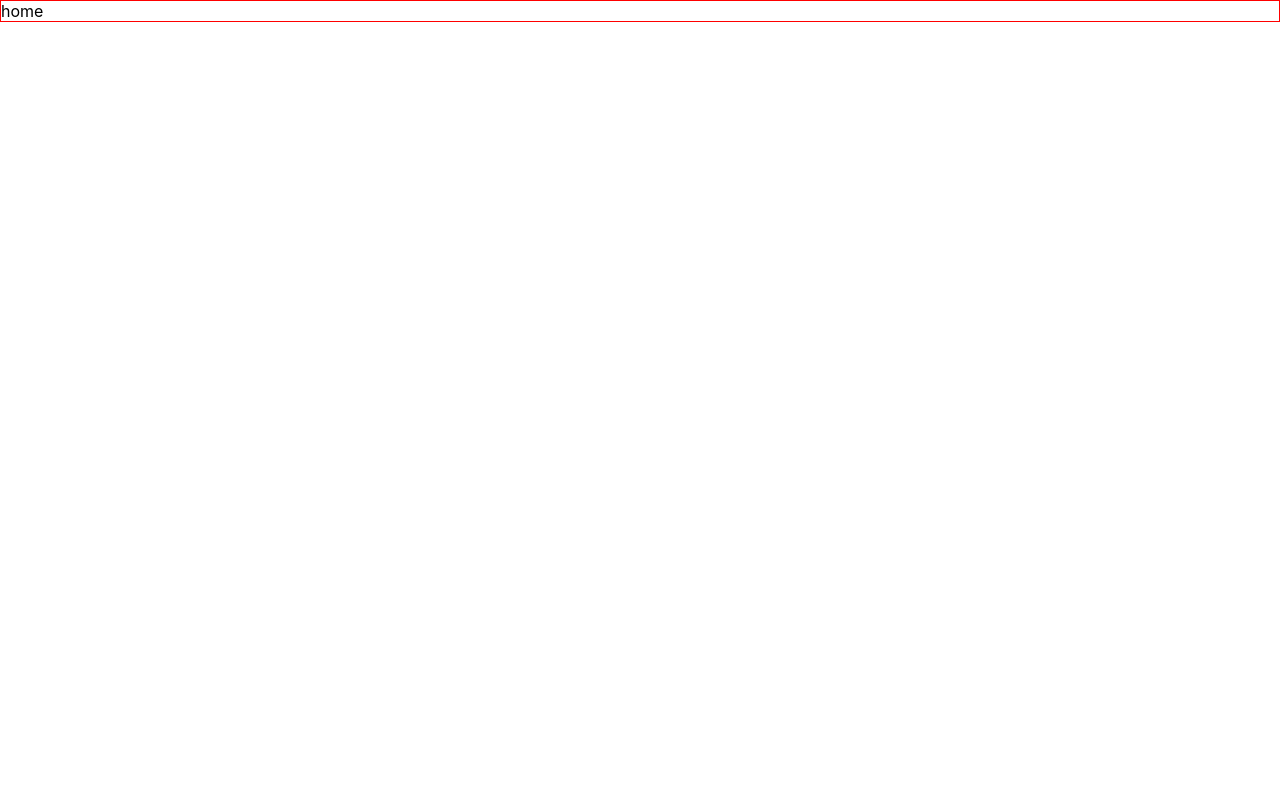
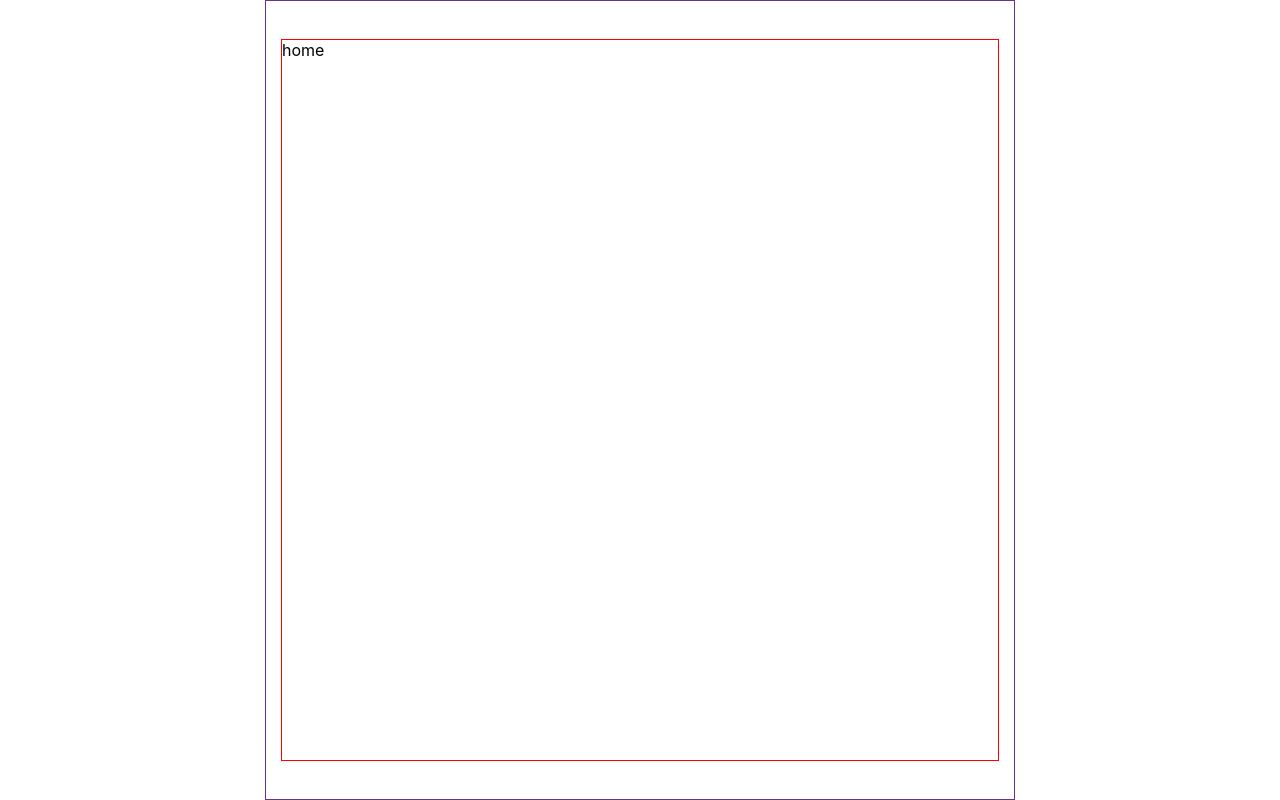
Before and after one commit to KBTI/Front, a React (Create React App) app: page / in a window 1280 px wide. Built offline with nearby package versions, Linux system fonts and the light colour scheme.

Commit message:
ADD Layout 추가

```diff
--- a/src/App.tsx
+++ b/src/App.tsx
@@ -1,17 +1,19 @@
 import React from 'react';
-import logo from './logo.svg';
 import './App.css';
-import { BrowserRouter as Router, Switch, Route, Link } from 'react-router-dom';
+import { BrowserRouter as Router, Switch, Route } from 'react-router-dom';
 import Home from './components/Home';
 import Result from './components/Result';
+import Layout from './components/common/Layout';
 
-function App() {
+function App(): JSX.Element {
   return (
     <Router>
-      <Switch>
-        <Route exact path="/" component={Home} />
-        <Route exact path="/result/:id" component={Result} />
-      </Switch>
+      <Layout>
+        <Switch>
+          <Route exact path="/" component={Home} />
+          <Route exact path="/result/:id" component={Result} />
+        </Switch>
+      </Layout>
     </Router>
   );
 }
--- /dev/null
+++ b/src/components/common/Layout.tsx
@@ -0,0 +1,32 @@
+import React from 'react';
+import styled from 'styled-components';
+
+export interface LayoutPropsType {
+  children: React.ReactElement;
+}
+
+function Layout({ children }: LayoutPropsType) {
+  return <LayoutWrapper>{children}</LayoutWrapper>;
+}
+export default Layout;
+
+const LayoutWrapper = styled.div`
+  min-height: 100vh;
+  display: flex;
+  flex-direction: column;
+  align-items: center;
+  justify-content: center;
+  width: 100%;
+  height: 100%;
+  padding: 1rem;
+  box-sizing: border-box;
+  max-width: 750px;
+  border: 1px solid rebeccapurple;
+  margin: 0 auto;
+
+  & > div {
+    width: 100%;
+    height: 100%;
+    min-height: 90vh;
+  }
+`;
```
Also changed, not shown: .eslintrc.js.
